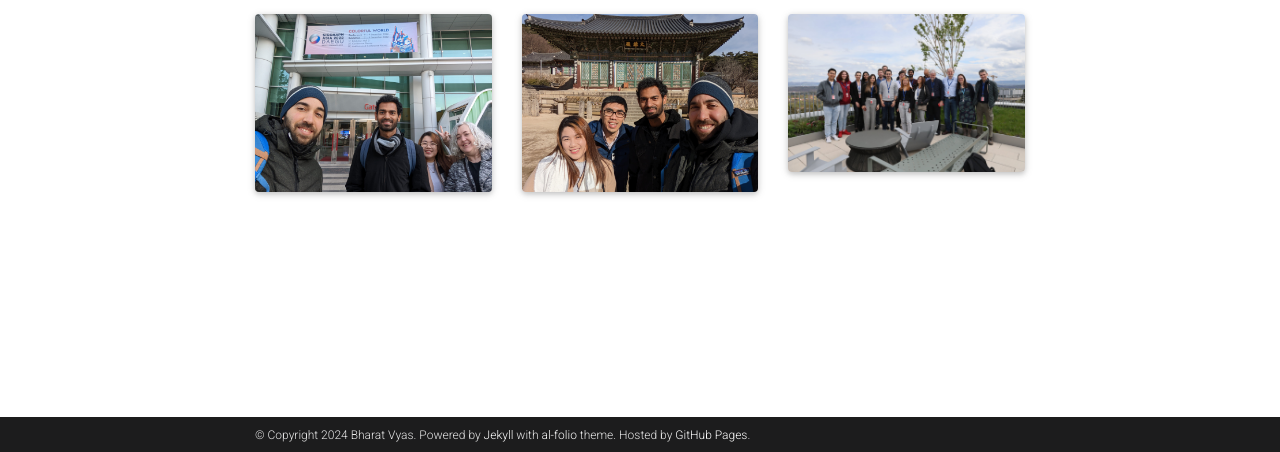
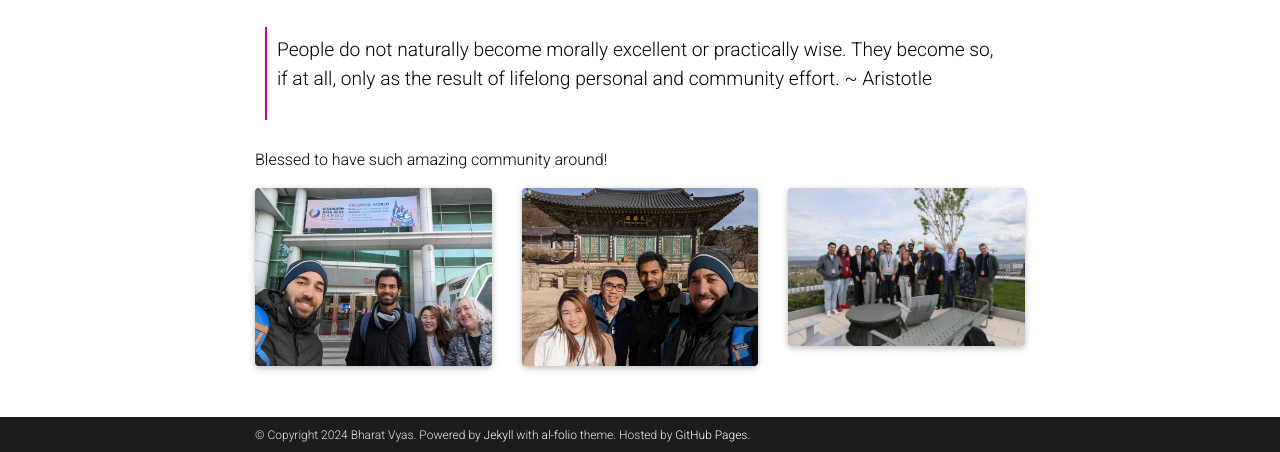
Before and after one commit to VYASB/vyasb.github.io, a Jekyll site: the page built from _pages/talks.md, in a window 1280 px wide and 1235 px high. Shown: the part 783-1235 px from the top of the window. Built offline with Jekyll 4.4.1, drawn with Linux system fonts in a browser that asks for light colours; comment, search, counter and statistics services are not loaded; a style sheet for code colours, icons or effects is not loaded.

Commit message:
img edits

```diff
--- a/_pages/talks.md
+++ b/_pages/talks.md
@@ -36,6 +36,12 @@ nav_order: 6
     </div>
 </div>
 
+> People do not naturally become morally excellent or practically wise. They become so, if at all, only as the result of lifelong personal and community effort. ~ Aristotle
+
+
+Blessed to have such amazing community around!
+
+
 <div class="row mt-3">
     <div class="col-sm mt-3 mt-md-0">
         {% include figure.html path="assets/img/wb1.jpg" class="img-fluid rounded z-depth-1" zoomable=true %}
```
